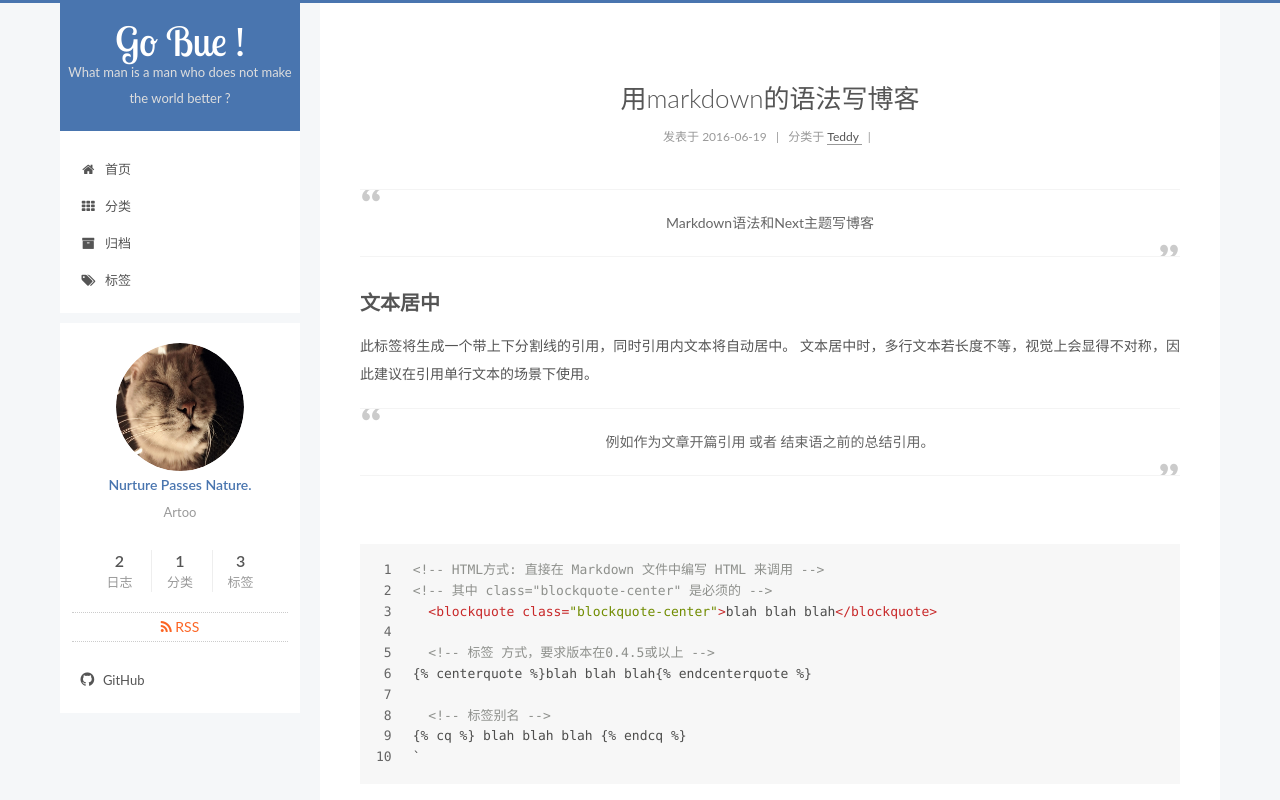
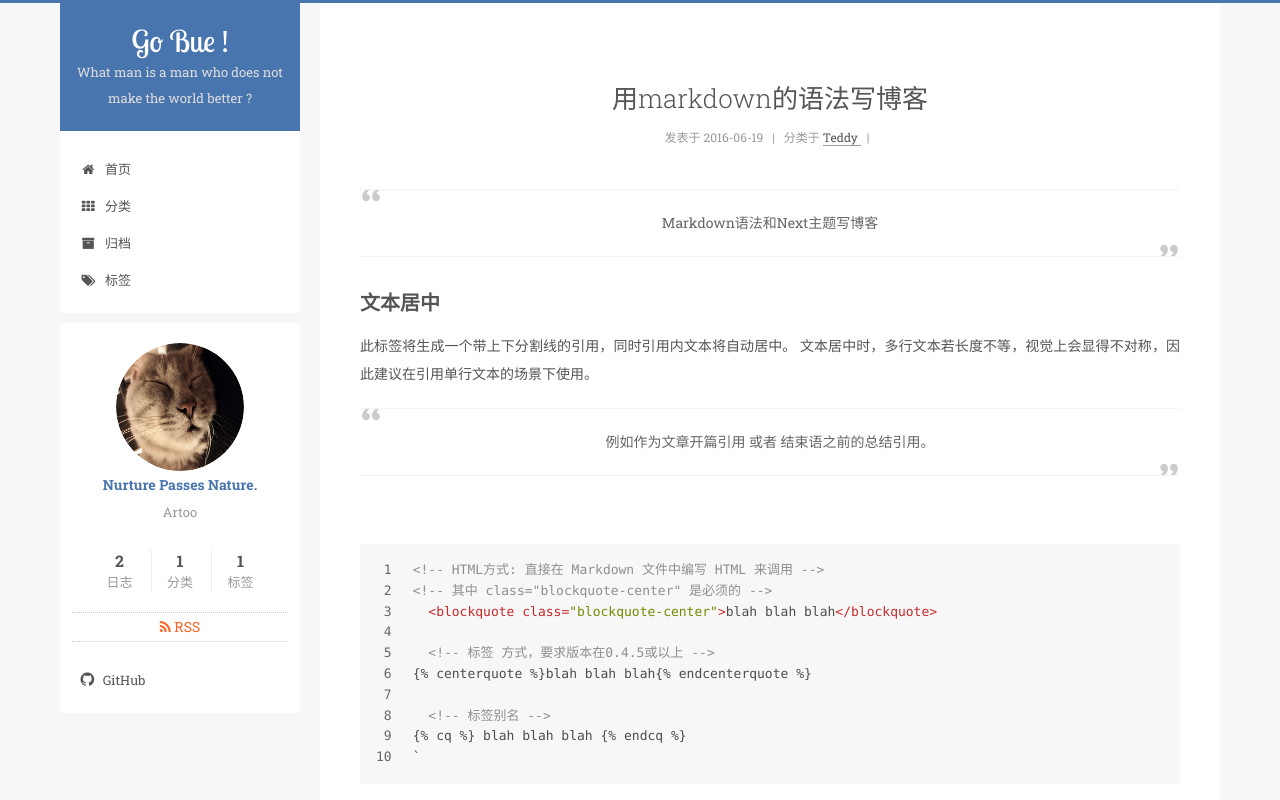
Before and after one commit to HelloArtoo/HelloArtoo.github.io, a plain HTML site: page index.html in a window 1280 px wide. Shown: the top 800 px of the page. Drawn offline with Linux system fonts and the light colour scheme; a script that the page names is missing.

Commit message:
Site updated: 2016-06-21 23:13:24

```diff
--- a/css/main.css
+++ b/css/main.css
@@ -185,7 +185,7 @@ th {
 }
 body {
   position: relative;
-  font-family: 'Lato', "PingFang SC", "Microsoft YaHei", sans-serif;
+  font-family: 'Roboto Slab', "PingFang SC", "Microsoft YaHei", sans-serif;
   font-size: 14px;
   line-height: 2;
   color: #555;
@@ -216,7 +216,7 @@ h6 {
   padding: 0;
   font-weight: bold;
   line-height: 1.5;
-  font-family: 'Lato', "PingFang SC", "Microsoft YaHei", sans-serif;
+  font-family: 'Roboto Slab', "PingFang SC", "Microsoft YaHei", sans-serif;
 }
 h2,
 h3,
@@ -908,9 +908,9 @@ pre .javascript .function {
   display: inline-block;
   vertical-align: top;
   line-height: 36px;
-  font-size: 40px;
+  font-size: 30px;
   font-weight: normal;
-  font-family: 'Lobster Two', 'Lato', "PingFang SC", "Microsoft YaHei", sans-serif;
+  font-family: 'Lobster Two', 'Roboto Slab', "PingFang SC", "Microsoft YaHei", sans-serif;
 }
 .site-subtitle {
   margin-top: 10px;
@@ -999,7 +999,7 @@ pre .javascript .function {
   opacity: 0;
 }
 .post-body {
-  font-family: 'Lato', "PingFang SC", "Microsoft YaHei", sans-serif;
+  font-family: 'Roboto Slab', "PingFang SC", "Microsoft YaHei", sans-serif;
 }
 @media (max-width: 767px) {
   .post-body {
@@ -1264,7 +1264,7 @@ pre .javascript .function {
 .posts-expand .post-meta {
   margin: 3px 0 60px 0;
   color: #999;
-  font-family: 'Lato', "PingFang SC", "Microsoft YaHei", sans-serif;
+  font-family: 'Roboto Slab', "PingFang SC", "Microsoft YaHei", sans-serif;
   font-size: 12px;
   text-align: center;
 }
@@ -1577,7 +1577,7 @@ pre .javascript .function {
   width: 4px;
   height: 4px;
   border-radius: 50%;
-  background: #7a06ff;
+  background: #ff94f7;
 }
 .links-of-blogroll {
   font-size: 13px;
@@ -2167,8 +2167,8 @@ body {
 @media (min-width: 992px) {
   .full-image.full-image.full-image {
     max-width: none;
-    width: 118%;
-    margin: 0 -9%;
+    width: 110%;
+    margin: 0 -5%;
   }
 }
 .header {
--- a/index.html
+++ b/index.html
@@ -529,7 +529,7 @@
 
             <div class="site-state-item site-state-tags">
               <a href="/tags">
-                <span class="site-state-item-count">3</span>
+                <span class="site-state-item-count">1</span>
                 <span class="site-state-item-name">标签</span>
               </a>
             </div>
```
Also changed, not shown: 2016/06/19/hello-world/index.html (+1 -1 lines), 2016/06/19/那么多美好，总要有个地方记录一下/index.html (+1 -1 lines), about/index.html (+1 -3 lines), archives/2016/06/index.html (+1 -1 lines), archives/2016/index.html (+1 -1 lines), archives/index.html (+1 -1 lines), categories/Teddy/index.html (+1 -1 lines), categories/index.html (+3 -1 lines), commonweal/index.html (+1 -1 lines), tags/index.html (+2 -2 lines), tags/markdown/index.html (+1 -1 lines), portrait.jpg (deleted).
